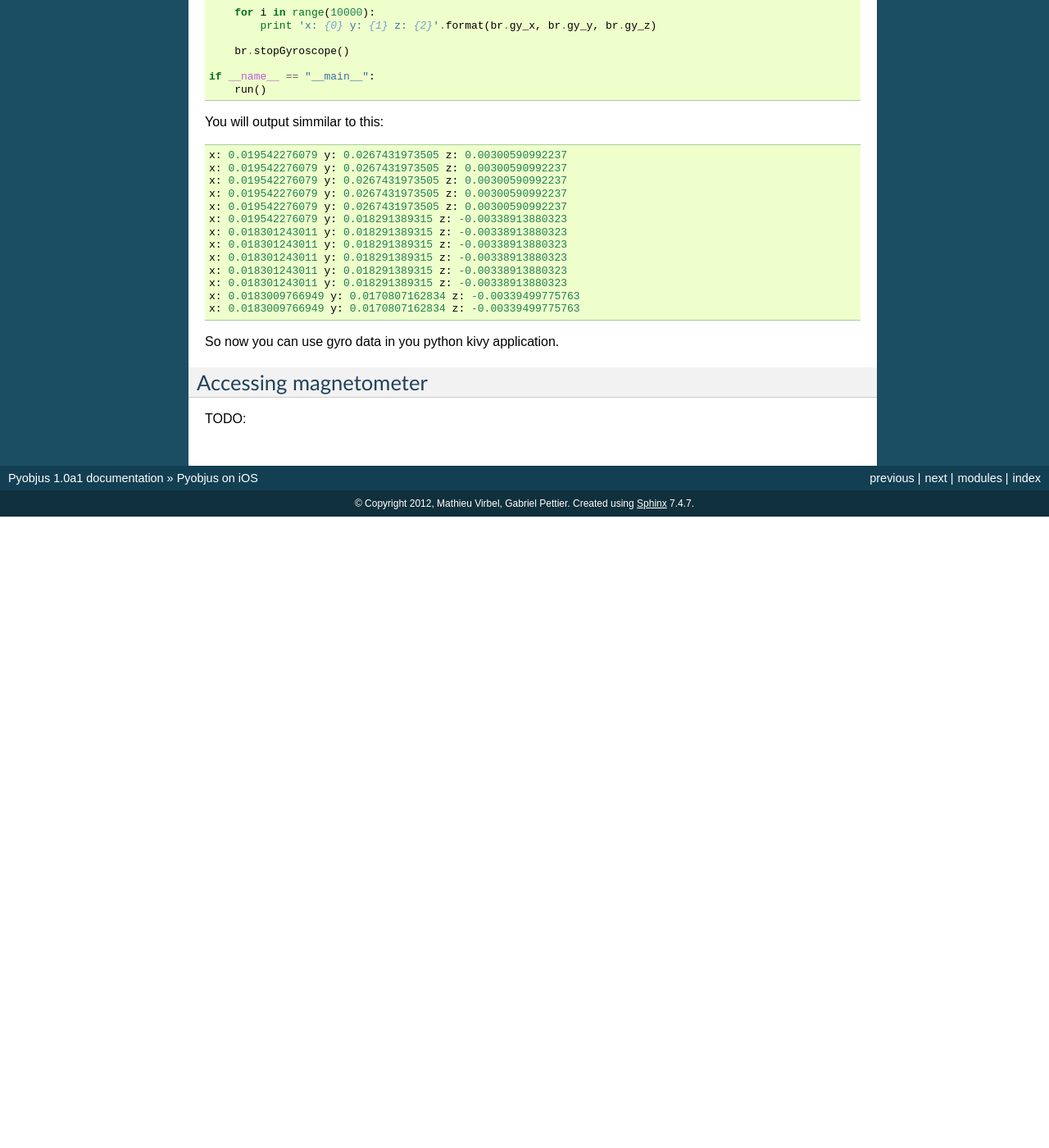
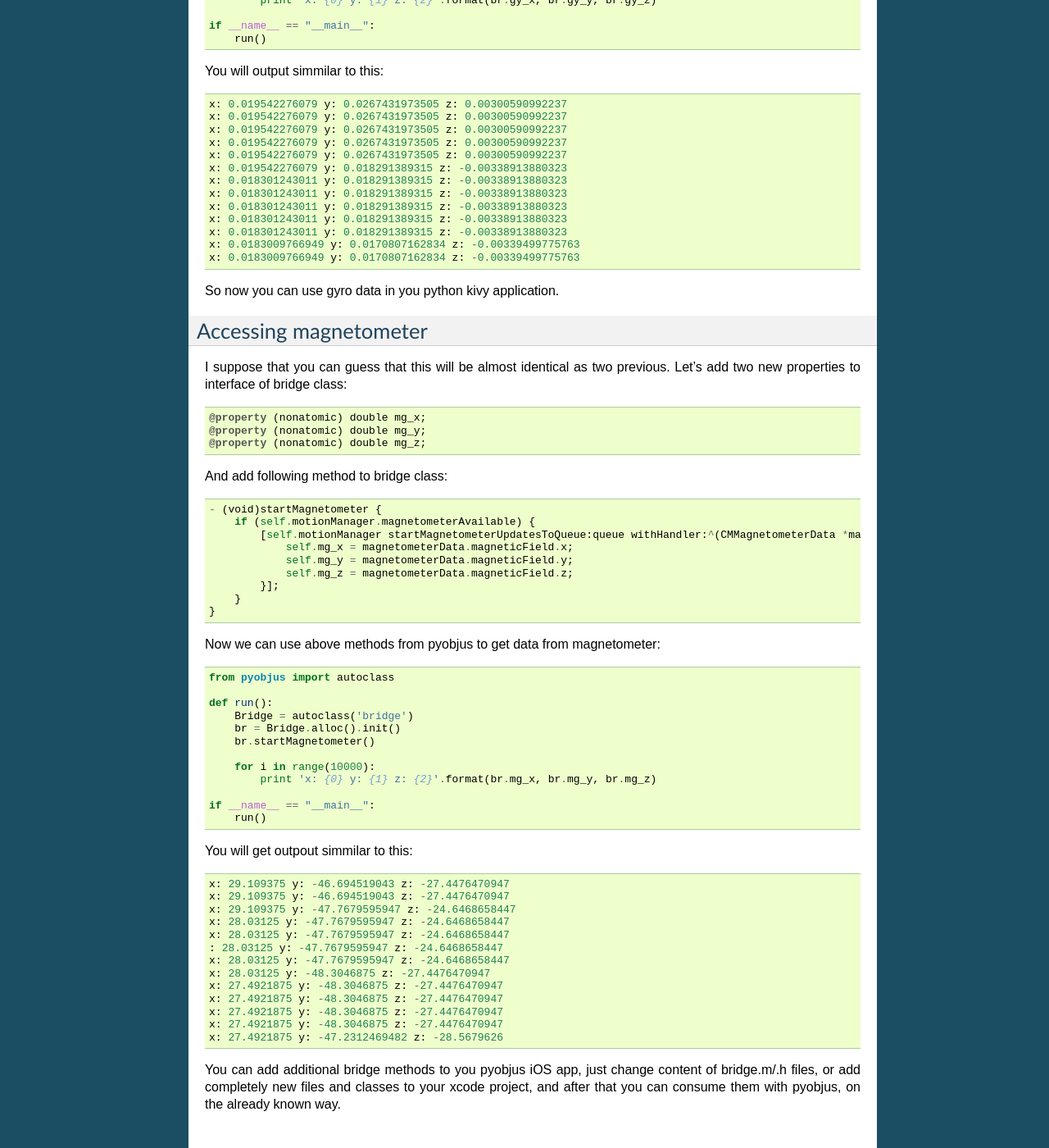
Before and after one commit to kivy/pyobjus, a Sphinx documentation site: the page built from docs/source/pyobjus_ios.rst, in a window 1280 px wide and 1400 px high, scrolled down 4359 px. Shown: the whole window at 82% size. Built offline with Sphinx 7.4.7, drawn with Linux system fonts in a browser that asks for light colours; before the commit the page ends 4989 px from its top, so only the background shows below that; some of the changed text lies outside the part shown.

Commit message:
added example of accessing magnetometer

```diff
--- a/docs/source/pyobjus_ios.rst
+++ b/docs/source/pyobjus_ios.rst
@@ -207,8 +205,6 @@ I suppose that this method is known, because is very simmilar as the method for
         for i in range(10000):
             print 'x: {0} y: {1} z: {2}'.format(br.gy_x, br.gy_y, br.gy_z)
 
-        br.stopGyroscope()
-
     if __name__ == "__main__":
         run()
 
@@ -233,4 +229,54 @@ So now you can use gyro data in you python kivy application.
 Accessing magnetometer
 ----------------------
 
-TODO:
+I suppose that you can guess that this will be almost identical as two previous. Let's add two new properties to interface of bridge class::
+
+    @property (nonatomic) double mg_x;
+    @property (nonatomic) double mg_y;
+    @property (nonatomic) double mg_z;
+
+And add following method to bridge class::
+
+    - (void)startMagnetometer {
+        if (self.motionManager.magnetometerAvailable) {
+            [self.motionManager startMagnetometerUpdatesToQueue:queue withHandler:^(CMMagnetometerData *magnetometerData, NSError *error) {
+                self.mg_x = magnetometerData.magneticField.x;
+                self.mg_y = magnetometerData.magneticField.y;
+                self.mg_z = magnetometerData.magneticField.z;
+            }];
+        }
+    }
+
+Now we can use above methods from pyobjus to get data from magnetometer::
+
+    from pyobjus import autoclass
+
+    def run():
+        Bridge = autoclass('bridge')
+        br = Bridge.alloc().init()
+        br.startMagnetometer()
+
+        for i in range(10000):
+            print 'x: {0} y: {1} z: {2}'.format(br.mg_x, br.mg_y, br.mg_z)
+
+    if __name__ == "__main__":
+        run()
+
+
+You will get outpout simmilar to this::
+
+    x: 29.109375 y: -46.694519043 z: -27.4476470947
+    x: 29.109375 y: -46.694519043 z: -27.4476470947
+    x: 29.109375 y: -47.7679595947 z: -24.6468658447
+    x: 28.03125 y: -47.7679595947 z: -24.6468658447
+    x: 28.03125 y: -47.7679595947 z: -24.6468658447
+    : 28.03125 y: -47.7679595947 z: -24.6468658447
+    x: 28.03125 y: -47.7679595947 z: -24.6468658447
+    x: 28.03125 y: -48.3046875 z: -27.4476470947
+    x: 27.4921875 y: -48.3046875 z: -27.4476470947
+    x: 27.4921875 y: -48.3046875 z: -27.4476470947
+    x: 27.4921875 y: -48.3046875 z: -27.4476470947
+    x: 27.4921875 y: -48.3046875 z: -27.4476470947
+    x: 27.4921875 y: -47.2312469482 z: -28.5679626
+
+You can add additional bridge methods to you pyobjus iOS app, just change content of bridge.m/.h files, or add completely new files and classes to your xcode project, and after that you can consume them with pyobjus, on the already known way.
```
Also changed, not shown: other parts of docs/source/pyobjus_ios.rst (+0 -2 lines).
